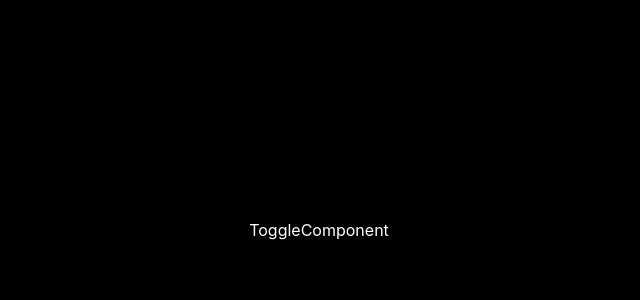
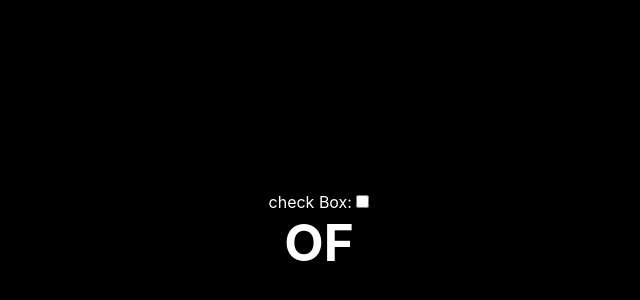
Before and after one commit to Sonu8544/react-Js-interview-practice-problem, a React (Vite) app: page / in a window 1280 px wide. Shown: the part 170-470 px from the top of the page, without its empty margins (321-961 px from the left). Built offline with nearby package versions, Linux system fonts and the light colour scheme.

Commit message:
Complite component rander button click

```diff
--- a/src/components/Five/Five.css
+++ b/src/components/Five/Five.css
@@ -0,0 +1,10 @@
+* {
+    margin: 0;
+    padding: 0;
+    box-sizing: border-box;
+
+}
+
+.input{
+    padding: 10px;
+}
--- a/src/components/Five/ToggleComponent.tsx
+++ b/src/components/Five/ToggleComponent.tsx
@@ -1,8 +1,19 @@
-import React from 'react'
+import React, { useState } from 'react'
 
 const ToggleComponent = () => {
+    const [isToggle, setIsToggle] = useState(false)
+
+    const handleToggle = () =>{
+        setIsToggle( !isToggle)
+    }
   return (
-    <div>ToggleComponent</div>
+    <>
+    <div className="toggle">
+        <label htmlFor="/">check Box: </label>
+        <input type="checkbox" name="checkBox" onClick={handleToggle} />
+    </div>
+    <h1> {isToggle ? "ON" : "OF"} </h1>
+    </>
   )
 }
 
```
